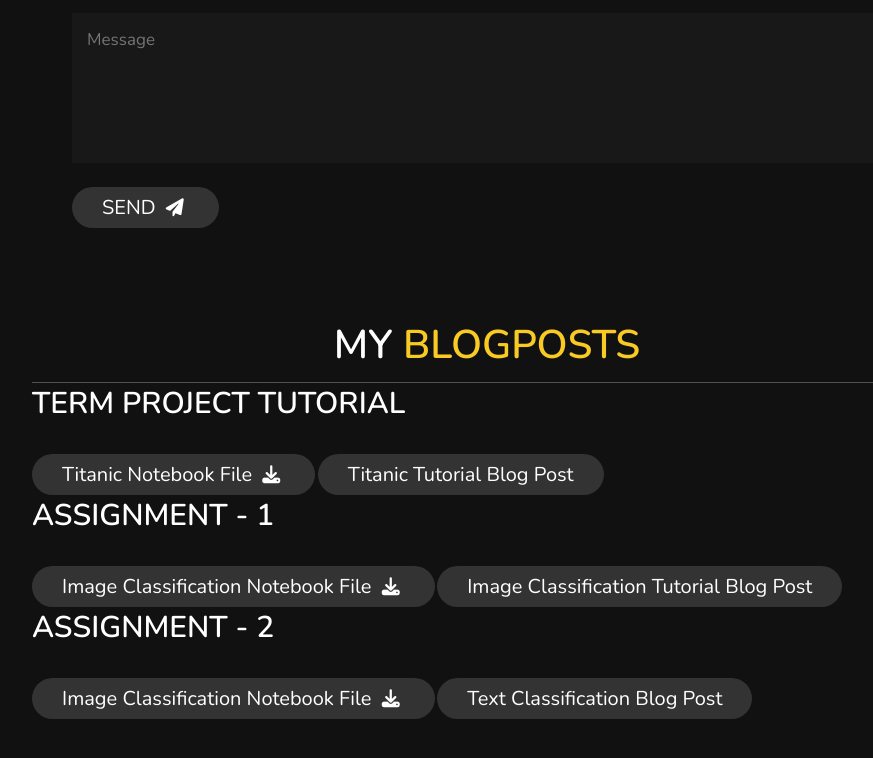
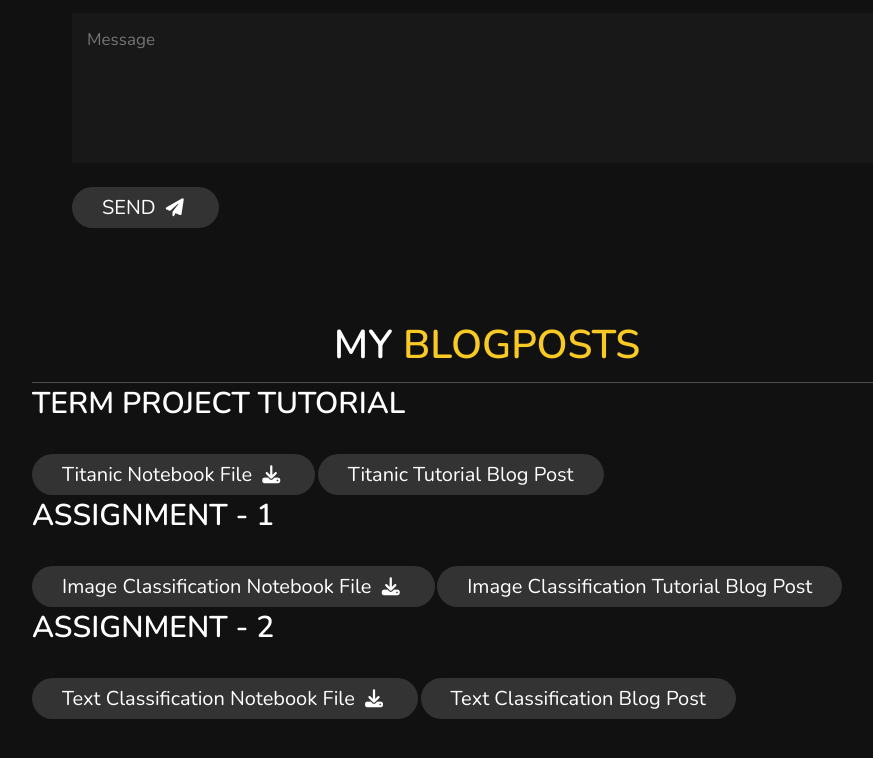
Before and after one commit to ArunKrishna123/Portfolio-Website, a plain HTML site: page index.html in a window 1280 px wide. Shown: the part 4647-5405 px from the top of the page, without its empty margins (328-1201 px from the left). Drawn offline with nearby package versions, Linux system fonts and the light colour scheme.

Commit message:
Update index.html

```diff
--- a/index.html
+++ b/index.html
@@ -212,7 +212,7 @@
                     </div>
                     <h3 class="title"> Assignment - 2</h3>
                     <div class="info">
-                        <a href="Assignment-2_Text_Classifier.ipynb"><button class="btn"> Image Classification Notebook file <i class="fas fa-download"></i></button></a>
+                        <a href="Assignment - 2_Text_Classifier.ipynb"><button class="btn"> Text Classification Notebook file <i class="fas fa-download"></i></button></a>
                         <a href="https://medium.com/@arun.ganugapati/text-classification-using-naïve-bayes-classifier-da735056d1a3"><button class="btn">Text Classification Blog post</button></a>
                     </div>
                 </div>
```
